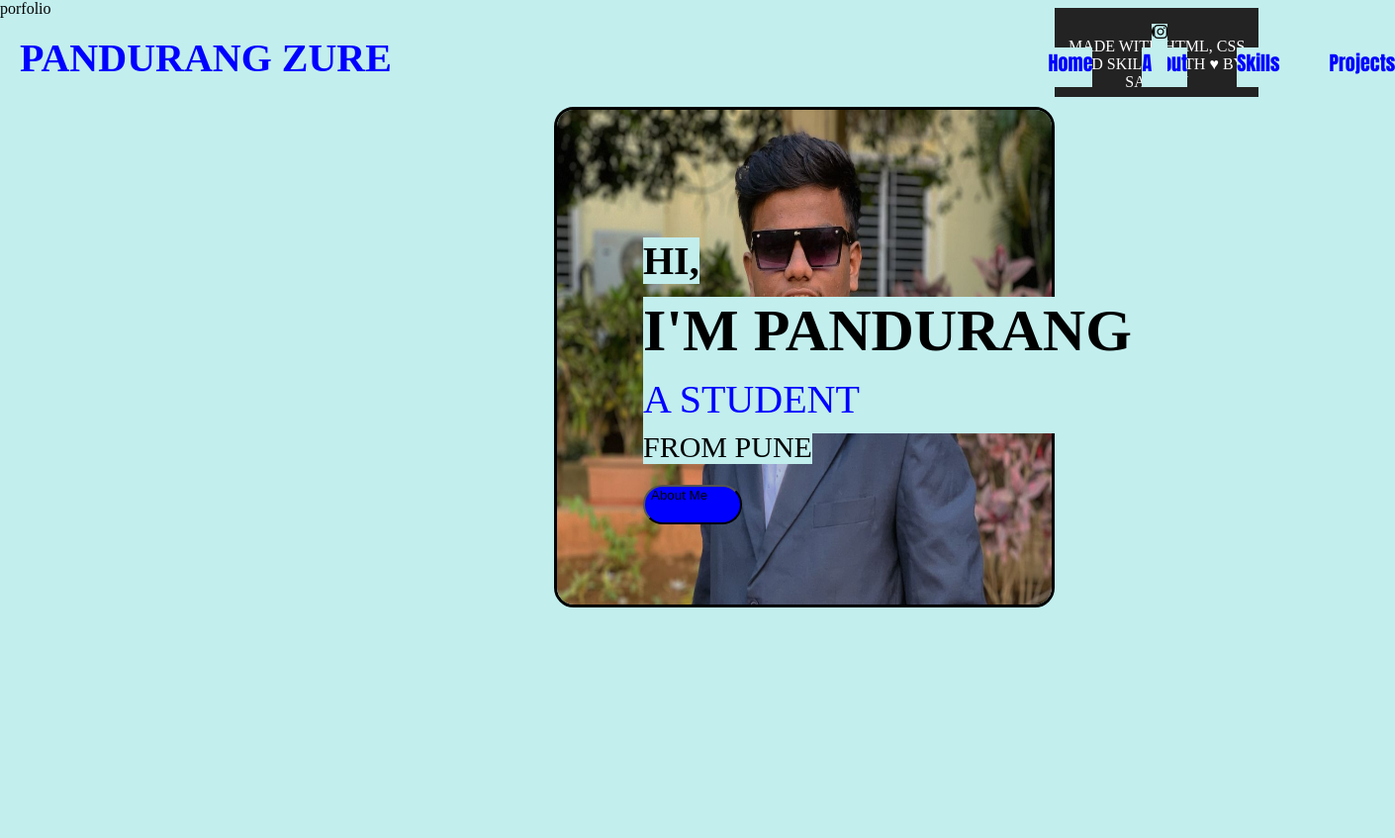
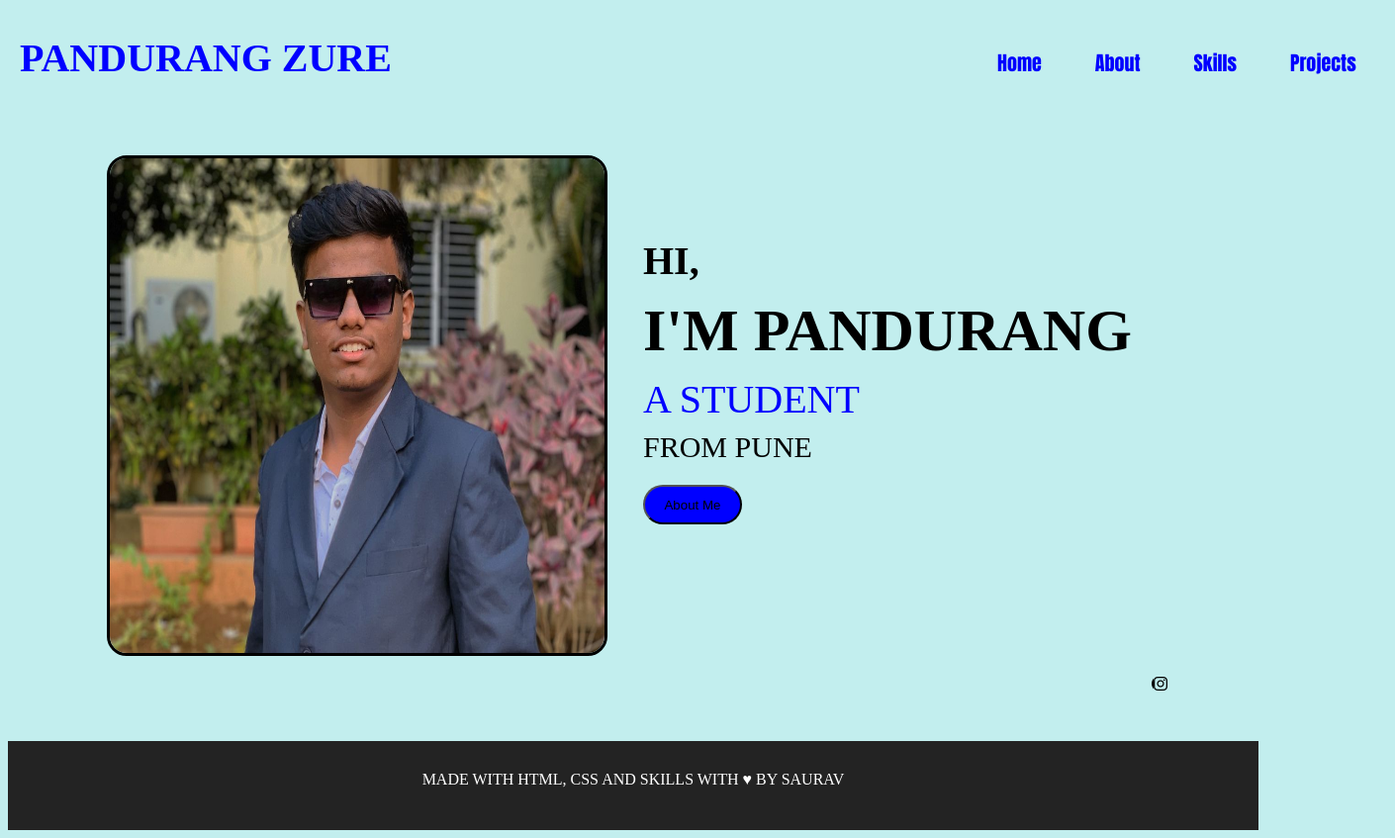
Before and after one commit to PANDURANGZURE/pandurangzure, a plain HTML site: page index.html in a window 1280 px wide. Shown: the whole page at 99% size, 1410 px wide, since content can reach past the window. Before the commit the page ends 800 px from the top, so only its background shows below. Drawn offline with Linux system fonts and the light colour scheme.

Commit message:
Update STYLE.css

```diff
--- a/STYLE.css
+++ b/STYLE.css
@@ -137,13 +137,3 @@ i{
 #hero{
     height: 710px;
 }
-
-div{
-    display: flex;
-    flex-wrap: ______;
-}
-
-*{
-    display: flex;
-    flex-wrap: ______;
-}
```
